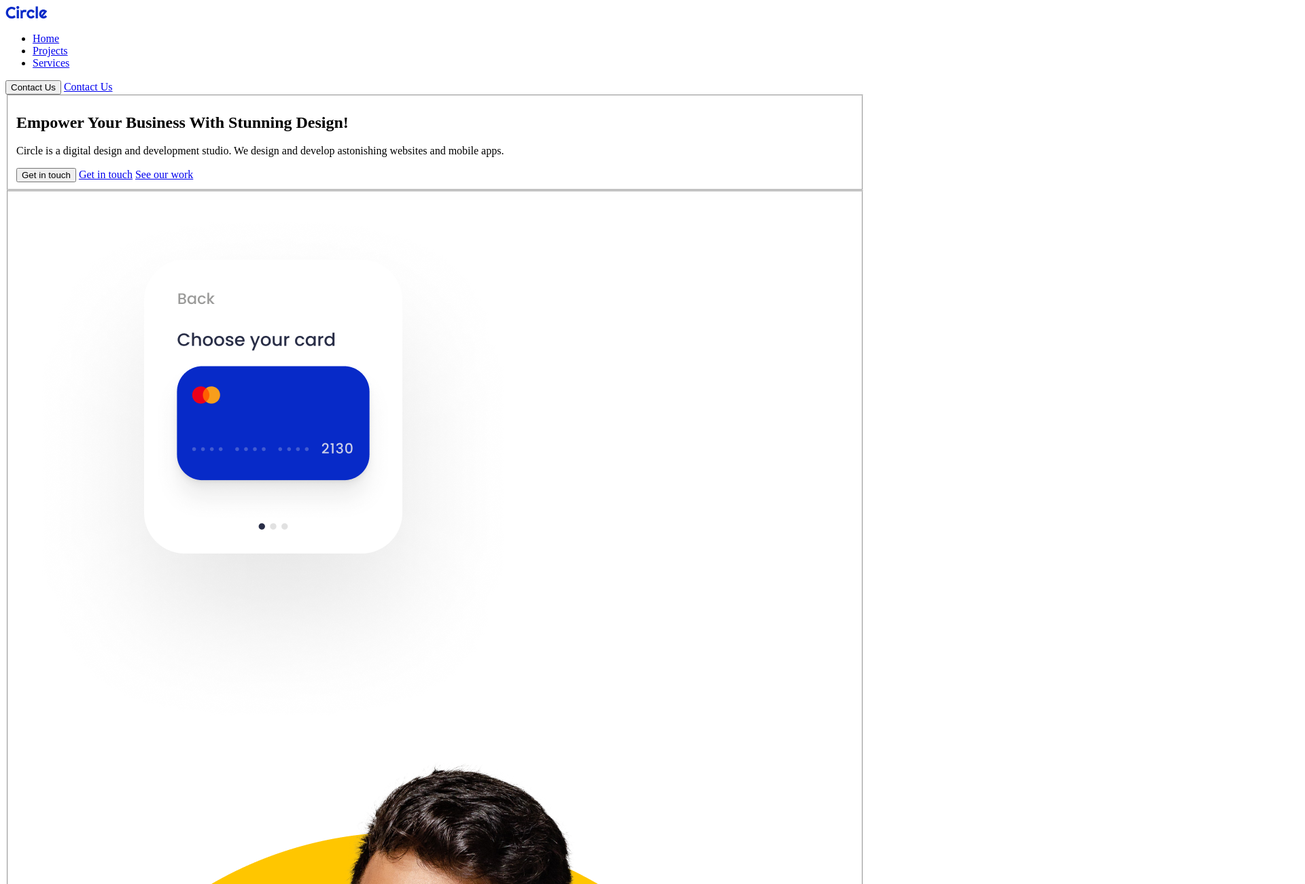
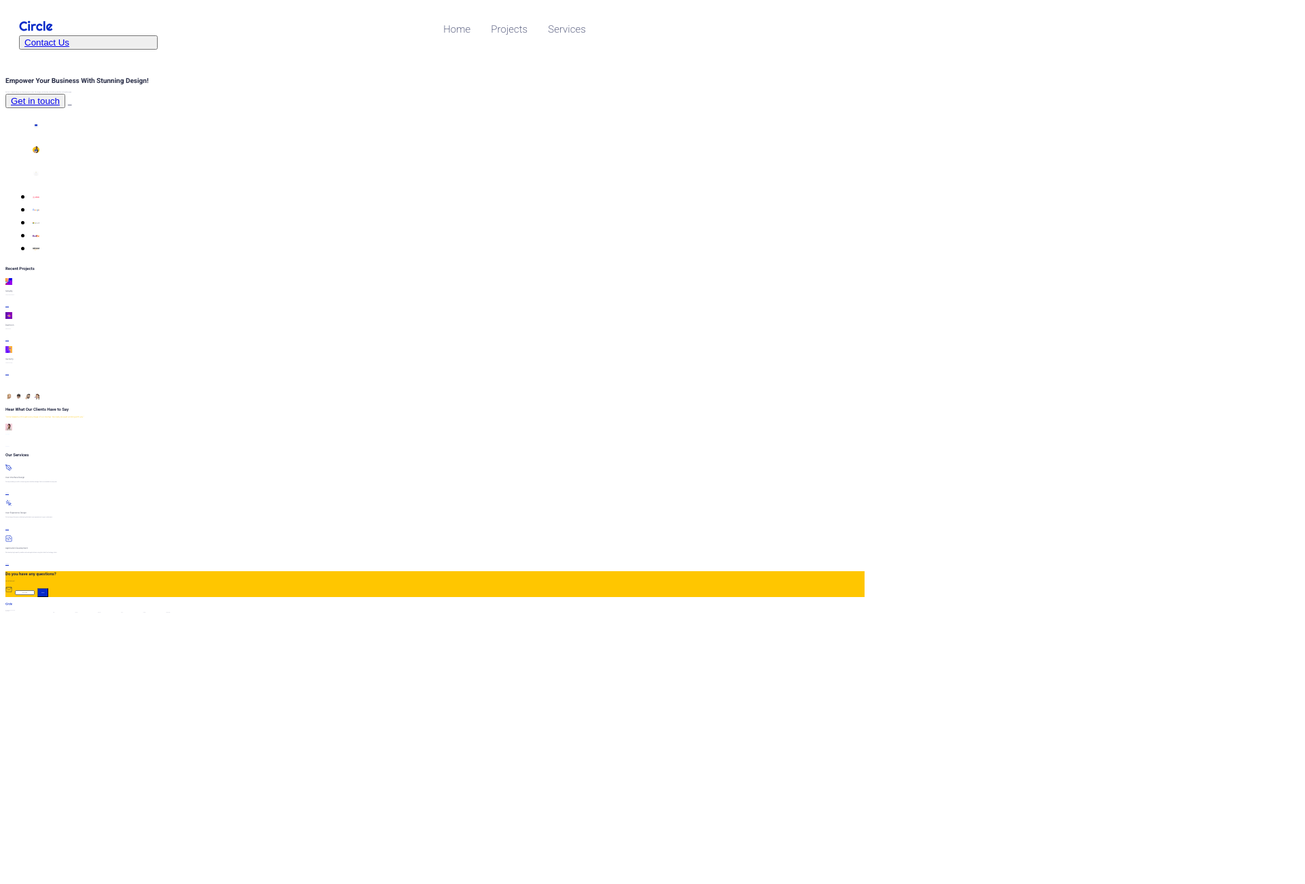
Before and after one commit to danalmorse/WEEK-6-7-8-Mid-Term-Project-Circle-Website-, a plain HTML site: page index.html in a window 1280 px wide. Shown: the top 1300 px of the page at 68% size, 1920 px wide, since content can reach past the window. After the commit the page ends 910 px from the top, so only its background shows below. Drawn offline with Linux system fonts and the light colour scheme.

Commit message:
otro guardado

```diff
--- a/index.html
+++ b/index.html
@@ -22,50 +22,43 @@
           <a href = "#">
             <img src="./project-assets/logos/circle.svg" alt="circle-logo" class="logoheader">
           </a>
-
           <ul class="nav-bar-ul"> <!---->
-            <li><a href="#home">Home</a></li>
+            <li><a class="hometext" href="#home">Home</a></li>
             <li><a href="#projects">Projects</a></li>
             <li><a href="#services">Services</a></li>
           </ul>
-          <button type="submit" class="contact-uss">Contact Us</button>
-          <a class="contact-us" href="#contactus">Contact Us</a>
+          <button type="submit" class="contact-us"><a href="#contactus">Contact Us</a></button>
         </nav>
     </header>
     <!-- 2) section: Hero Section-->
     <section id="herosection">
         <div id="EmpowerPart">
             <div id="heroContent">
-                <fieldset id="heroContent-header-info">
-                    <h1>Empower Your Business With Stunning Design!</h1>
-                    <article>
-                        <p>Circle is a digital design and development studio. We design and develop astonishing websites and mobile apps.</p> <!--body regular text-->
-                    </article>
-                    <button type="submit" class="get-in-touch">Get in touch</button>
-                    <a class="get-in-touchh" href="#getintouch">Get in touch</a>
+                <article id="heroContent-header-info"> <!--cambiarlo a article-->
+                    <h1 class="heading-h1">Empower Your Business With Stunning Design!</h1>
+                    <p class="bodyregulartext">Circle is a digital design and development studio. We design and develop astonishing websites and mobile apps.</p> <!--body regular text-->
+                    <button type="submit" class="get-in-touch"><a class="get-in-touch-btn" href="#getintouch">Get in touch</a></button>
                     <a class="seeourwork" href="#seeourwork">See our work</a> <!--headline medium text-->
-                </fieldset>
+                </article>
             </div>
         </div>
-        <div id="heroContent-card-guyimage">
-            <fieldset id="guyimage">
-                <div id="card1">
+        <div id="heroContent-card-guyimage"> <!---->
+                <figure id="card1">
                     <img src="./project-assets/hero-section/card-1.png" alt="cardimage" class="card1">
-                </div>
-                <div id="heroimage">
+                </figure>
+                <figure id="heroimage">
                     <img src="./project-assets/hero-section/hero-image.png" alt="heroimage" class="heroimage">
-                </div>
-                <div id="card2">
+                </figure>
+                <figure id="card2">
                     <img src="./project-assets/hero-section/card-2.png" alt="project has been completed" class="card2">
-                </div>
-            </fieldset>
+                </figure>
         </div>
     </section>
 
     <!-- 3) section: client section-->
     <section id="clientsection">
         <div id="clientimages">
-            <ul class="client images">
+            <ul class="clientimagesgrey">
                 <li><img src="./project-assets/logos/airbnb-logo.svg" alt="airbnblogo" class="airbnbimage"></li>
                 <li><img src="./project-assets/logos/google-logo.svg" alt="googlelogo" class="googleimage"></li>
                 <li><img src="./project-assets/logos/microsoft-logo.svg" alt="microsoftlogo" class="microsoftimage"></li>
@@ -81,25 +74,25 @@
             <div id="recent-projects-header">
               <h3 class="heading-h3">Recent Projects</h3>
             </div>
-            <div id="alig-icons">
-              <fieldset id="fieldset1">
+            <div id="threeblocks">
+              <article id="article1"> <!---->
                 <img src="./project-assets/projects-section/1.jpg" alt="Simplifyicon" class="simplify-img">
                 <p class="bodymediumtext">Simplify</p>
                 <p class="headlineregulartext">UI Design & App Development</p>
                 <a class="learnmore-btn" href="#">Learn More</a>
-              </fieldset>
-              <fieldset class="fieldset2">
+              </article>
+              <article class="article2"> <!---->
                 <img src="./project-assets/projects-section/2.jpg" alt="Dashcoinicon" class="dashcoin-img">
                 <p class="bodymediumtext">Dashcoin</p>
                 <p class="headlineregulartext">Web Development</p>
                 <a class="learnmore-btn" href="#">Learn More</a>
-              </fieldset>
-              <fieldset class="fieldset3">
+              </article>
+              <article class="article3"> <!---->
                 <img src="./project-assets/projects-section/3.jpg" alt="Vectorifyicon" class="vectorify-img">
                 <p class="bodymediumtext">Vectorify</p>
                 <p class="headlineregulartext">User Experience Design</p>
                 <a class="learnmore-btn" href="#">Learn More</a>
-              </fieldset>
+              </article>
             </div>
     </section>
 
@@ -112,20 +105,15 @@
                 <img src="./project-assets/testimonial-section/memoji-2.png" alt="emoji2" class="emoji2-img">
                 <img src="./project-assets/testimonial-section/memoji-3.png" alt="emoji3" class="emoji3-img">
                 <img src="./project-assets/testimonial-section/memoji-4.png" alt="emoji4" class="emoji4-img">
+
                 <div id="hear-info-middle">
-                    <h3 class="heading-h3">Hear What Our Clients Have to Say</h3>
-                    <article>
-                        <p>“Circle helped us through every stage of our startup. We really enjoyed working with you.”</p>
+                    <h3 class="heading-h3-2">Hear What Our Clients Have to Say</h3> <!--the text color here is white-->
+                    <p class="bodymediumtext-2">“Circle helped us through every stage of our startup. We really enjoyed working with you.”</p>
+                    <article id="kristinwatson"> <!---->
+                        <img src="./project-assets/testimonial-section/profile.png" alt="kristin-watson" class="profile-img">
+                        <p class="kristinwatsoninfo">Kristin Watson</p>
+                        <a class="booking" href="#booking.com">Booking.com</a>
                     </article>
-                    <div id="kristinwatson">
-                        <img src="./project-assets/testimonial-section/profile.png" alt="kristin-watson" class="profile-img">
-                        <p class="kristinwatsoninfo">
-                            Kristin Watson
-                        </p>
-                        <p class="kristinwatsonwork">
-                            Booking.com
-                        </p>
-                    </div>
                 </div>
             </div>
         </div>
@@ -137,25 +125,72 @@
             <div id="our-services-header">
               <h3 class="heading-h3">Our Services</h3>
             </div>
-            <div id="alig-icons">
-              <fieldset id="fieldset4">
+            <div id="threeblocks">
+              <article id="article1"> <!---->
                 <img src="./project-assets/services-section/icons/1.svg" alt="User interfase design icon" class="userinterfase-img">
                 <p class="bodymediumtext">User Interface Design</p>
                 <p class="bodyregulartext">Circle provides you with a stunning user interface design that is accessible to everyone.</p>
                 <a class="learnmore-btn" href="#">Learn More</a>
-              </fieldset>
-              <fieldset class="fieldset5">
+              </article>
+              <article class="article2"> <!---->
                 <img src="./project-assets/services-section/icons/2.svg" alt="User experience design icon" class="userexperience-img">
                 <p class="bodymediumtext">User Experience Design</p>
                 <p class="bodyregulartext">Circle always focuses on delivering the best user experience to your customers.</p>
                 <a class="learnmore-btn" href="#">Learn More</a>
-              </fieldset>
-              <fieldset class="fieldset6">
+              </article>
+              <article class="article3"> <!---->
                 <img src="./project-assets/services-section/icons/3.svg" alt="application development design icon" class="applicationdev-img">
                 <p class="bodymediumtext">Application Development</p>
                 <p class="bodyregulartext">We develop high-quality mobile and web applications using the latest technology stack.</p>
                 <a class="learnmore-btn" href="#">Learn More</a>
-              </fieldset>
+              </article>
             </div>
     </section>
+
+     <!-- 7) section: CTA section-->
+    <section id="ctasection">
+        <div id="ctasectionoverall">
+            <h3 class="heading-h3">Do you have any questions?</h3>
+            <p class="bodyregulartext-2">Let us help you!</p>
+
+            <div id="contactform-subscribe">
+                <article class="emailform-subscribe">
+
+                    <form action="/some-url" method="POST" id="form-container" class="form"> <!--preguntar si es asi¿?-->
+                        <div>
+                            <i class= emailicon><img src="./project-assets/newsletter/icon/mail.svg" alt="mailimage" class="mail-img"></i>
+                            <input type="email" placeholder="Enter your email" name="email" id="email" class="email">
+                            <button type="submit" class="subscribe">Subscribe</button>
+                        </div>
+                </article>
+            </div>
+        </div>
+    </section>
+
+    <!-- 8) section: Footer section-->
+    <footer class="footer">
+        <div id="footerinfo">
+            <article>
+                <a href = "#">
+                    <img src="./project-assets/logos/circle.svg" alt="circle-logo" class="logofooter">
+                </a>
+                <address class="address"> <!--headline regular text-->
+                    2972 Westheimer Rd. Santa Ana,<br>
+                    Illinois 85486
+                </address>
+            </article>
+            <article class="footerlist">
+                <ul class="footerlist-ul">
+                    <li><a href="#">Team</a></li>
+                    <li><a href="#">Services</a></li>
+                    <li><a href="#">About Us</a></li>
+                    <li><a href="#">Press</a></li>
+                    <li><a href="#">Projects</a></li>
+                    <li><a href="#">Privacy Policy</a></li>
+                </ul>
+            </article>
+        </div>
+    </footer>
+
 </body>
+</html>
--- a/styles/style.css
+++ b/styles/style.css
@@ -0,0 +1,285 @@
+/* CSS file for all .html files */
+
+img {
+    width: 10px;
+    height: 10px;
+}
+
+body {
+    font-family: Roboto, "sans-serif";
+}
+
+h1,
+h2,
+h3,
+h4 {/* poner en igualdad todas las propiedades que comparten ejm bold, text align left, quitar top 0 abajo*/
+    text-align: left;
+    font-weight: bold;
+    /*width: fit-content;*/
+}
+/*---------- SECTION NAV BAR----------------*/
+#navigation-bar {
+    padding: 0px 0px 30px 0px;
+}
+
+#navbar {
+    text-align: left;
+    /*position: fixed;*/
+    display: grid;
+    grid-template-columns: 1fr 5fr;
+    padding: 20px 20px 0px 20px;
+}
+
+.logoheader {
+    vertical-align: text-top;
+    display: flex;
+    justify-content: left;
+    align-items: left;
+    padding: 0px 0px 0px 0px;
+    width: 50px;
+    height: 20px;
+    margin: 0px;
+}
+
+.nav-bar-ul {
+    display: flex;
+    align-content: column;
+    list-style-type: none;
+    justify-content: center;
+    margin: 0px;
+    padding: 0px 0px 0px 0px;
+}
+
+.nav-bar-ul a {
+    text-decoration: none;
+    font-size: 15px;
+    color: #6B708D;
+}
+
+.nav-bar-ul li {
+    padding: 5px 0px 0px 30px;
+}
+
+.hometext { /*preguntar como pongo el color azul*/
+    color: #072AC8;
+}
+
+.contact-us {
+    display: none;
+}
+
+
+
+.heading-h1 {
+    color: #292E47;
+    font-size: 10px;
+    /*font-size: 3.75rem; poner esto si para desktop cambia*/
+    /*font-weight: bold*/
+    /*width: fit-content*/
+    /*text-align: left;*/
+
+}
+
+.heading-h2 {
+    color: #292E47;
+    font-size: 8px;
+    /*font-size: 3.125rem;*/
+    /*font-weight: bold;
+    width: fit-content;
+    text-align: left;*/
+}
+
+.heading-h3 {
+    color: #292E47; /*NEUTRAL DARK*/
+    font-size: 6px;
+    /*font-size: 2.5rem;
+    font-weight: bold;
+    width: fit-content;
+    text-align: left;*/
+
+}
+
+.heading-h3-2 {
+    color: #292E47; /*cambiar a este color cuando el background cambie de color: F2F4FC*/
+    font-size: 6px;
+    /*font-size: 2.5rem;*/
+    font-weight: bold;
+    width: fit-content;
+    text-align: left;
+
+}
+
+.bodyregulartext {
+    color: #6B708D;
+    font-size: 2px;
+    /*font-size: 1.25rem; equals 20px*/
+    /*font-weight: regular;*/
+    width: fit-content;
+    text-align: left;
+
+
+}
+
+.bodymediumtext {
+    color: #292E47;
+    font-size: 3px;
+    /*font-size: 1.5rem;*/
+    font-weight: medium;
+    width: fit-content;
+    text-align: left;
+
+}
+
+.bodymediumtext-2 {
+    color: #FFC600;
+    font-size: 3px;
+    /*font-size: 1.5rem;*/
+    font-weight: medium;
+    width: fit-content;
+    text-align: center;
+
+}
+
+.headlineregulartext {
+    color: #6B708D;
+    font-size: 1px;
+    /*font-size: 1.063rem;*/
+    /*font-weight: regular;*/
+    width: fit-content;
+    text-align: left;
+
+}
+
+.seeourwork { /*HEADLINE MEDIUM, link en hero section, igual que parte nav bar */
+    color: #6B708D;
+    font-size: 1px;
+    /*font-size: 1.063rem;*/
+    font-weight: medium;
+    width: fit-content;
+    text-align: left;
+
+}
+
+.learnmore-btn {
+    color: #072AC8;
+    font-size: 1px;
+    /*font-size: 1.063rem;*/
+    /*font-weight: regular;*/
+    width: fit-content;
+    text-align: left;
+
+}
+
+.kristinwatsoninfo { /*HEADLINE REGULAR 17 letter*/
+    color: #A2D6F9;
+    font-size: 1px;
+    /*font-size: 1.063rem;*/
+    /*font-weight: regular;*/
+    width: fit-content;
+    text-align: left;
+}
+
+.booking { /*caption 2 letter*/
+    color: #F2F4FC;
+    font-size: 1px;
+    /*font-size: 0.813rem;*/
+    /*font-weight: regular;*/
+    width: fit-content;
+    text-align: left;
+
+    /*vertical-align: text-top; usar????*/
+}
+
+#ctasection {
+    background-color: #FFC600;
+    /*margin-left: 10px;
+    margin-right: 10px;
+    padding: 50px*/
+
+}
+
+.bodyregulartext-2 {
+    color: #292E47;
+    font-size: 2px;
+    /*font-size: 1.25rem;*/
+    /*font-weight: regular;*/
+    width: fit-content;
+    text-align: left;
+
+}
+
+.email { /*headline regular 17*/
+    color: #292E47;
+    font-size: 1px;
+    /*font-size: 1.063rem;*/
+    /*font-weight: regular;*/
+    width: fit-content;
+    text-align: center;
+
+}
+
+.subscribe { /*HEADLINE MEDIUM, link en CTA section, igual que parte nav bar */
+    color: #F2F4FC;
+    font-size: 1px;
+    /*font-size: 1.063rem;*/
+    font-weight: medium;
+    width: fit-content;
+    text-align: center;
+    top: 0;
+    border-radius: 0px;
+    padding: 5px 5px 5px 5px;
+    background-color: #072AC8;
+    /*color: rgb(255,255,255);*/
+    border-width: 1px;
+}
+
+.address { /*headline regular 17*/
+    color: #6B708D;
+    font-style: normal;
+    font-size: 1px;
+    /*font-size: 1.063rem;*/
+    /*font-weight: regular;*/
+    width: fit-content;
+    text-align: left;
+    top: 0;
+}
+
+.footerlist { /**/
+    display: grid;
+    column-gap: 1px;
+}
+
+.footerlist-ul { /*headline regular 17*/
+    font-style: normal;
+    font-size: 1px;
+    /*font-size: 1.063rem;*/
+    /*font-weight: regular;*/
+    width: fit-content;
+    text-align: left;
+    top: 0;
+
+    display: flex;
+    /*align-content: column;*/
+    list-style-type: none;
+    justify-content: right;
+    /*margin: 0px;*/
+    /*padding: 30px 50px 0px 0px;*/
+}
+
+.footerlist-ul a {
+    text-decoration: none;
+    color: #6B708D;
+
+}
+
+.footerlist-ul li {
+    padding: 0px 0px 0px 30px;
+
+}
+
+@media (min-width:1024px) {
+    .contact-us {
+        display: flex;
+    }
+
+}
```
